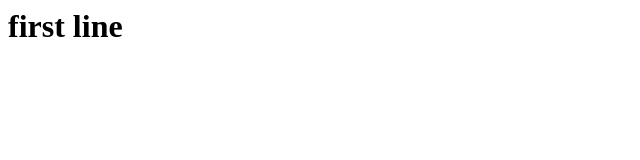
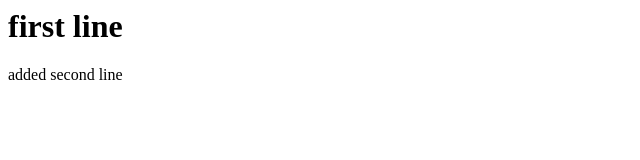
Before and after one commit to suchithrac/suchithra, a plain HTML site: page index.html in a window 1280 px wide. Shown: the whole page, without its empty margins (0-640 px from the left). Drawn offline with Linux system fonts and the light colour scheme.

Commit message:
Update index.html

```diff
--- a/index.html
+++ b/index.html
@@ -1 +1,2 @@
 <h1> first line </h1>
+<p> added second line <p>
```
